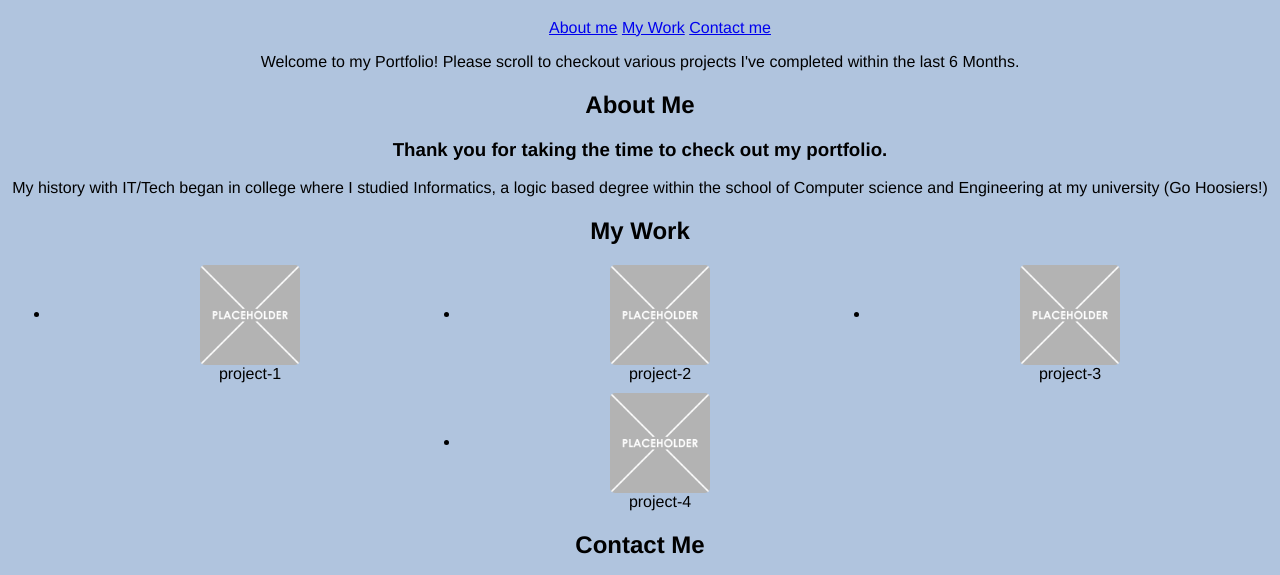
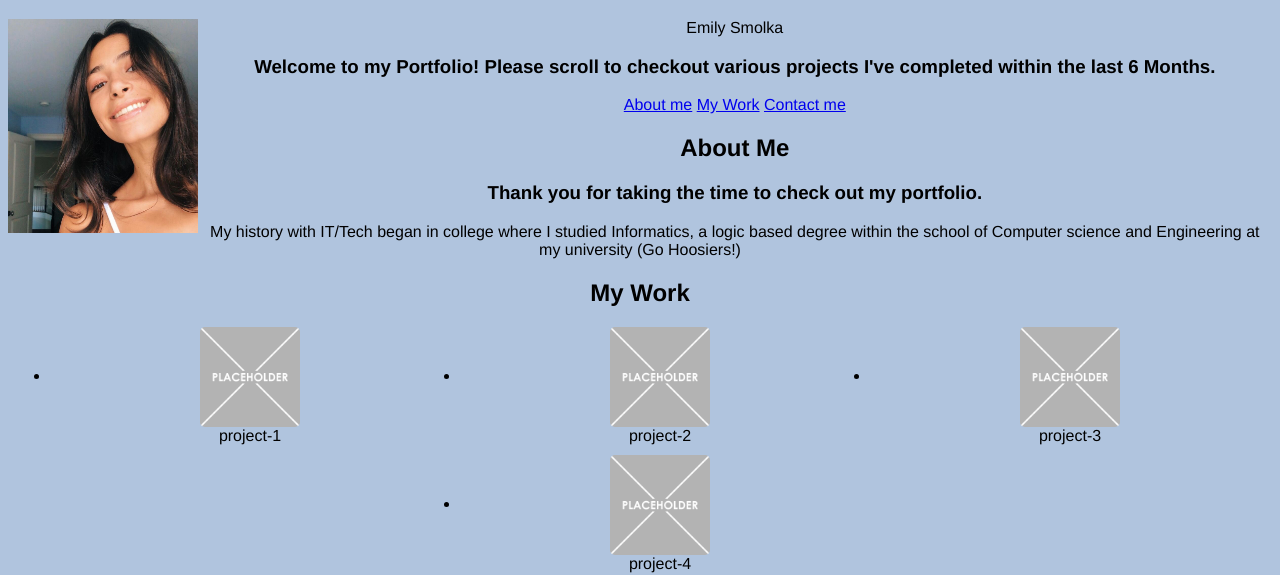
Before and after one commit to emismol/portfolio, a plain HTML site: page index.html in a window 1280 px wide. Shown: the part 61-636 px from the top of the page. Drawn offline with Linux system fonts and the light colour scheme.

Commit message:
added image and reformatted nav

```diff
--- a/assets/style.css
+++ b/assets/style.css
@@ -5,6 +5,12 @@ body {
 
 header{
     text-align: center;
+}
+
+header img {
+    float:inline-start;
+    width: 15%;
+    height: 10%;
 }
 header nav ul li {
     display: inline;
--- a/index.html
+++ b/index.html
@@ -11,6 +11,11 @@
        <!-- Header -->
     <header>
         <h1>Welcome to my Portfolio</h1>
+        <img src="./assets/images/IMG_1199.jpg" alt="" />
+        <p>Emily Smolka</p>
+        <h3>
+            Welcome to my Portfolio! Please scroll to checkout various projects I've completed within the last 6 Months.
+        </h3>
 
       <!--Nav Bar-->
       <nav>
@@ -21,9 +26,6 @@
             <li> <a href=#contact-me>Contact me</a> </li>
         </ul>
       </nav>
-        <p>
-          Welcome to my Portfolio! Please scroll to checkout various projects I've completed within the last 6 Months.
-        </p>
       </header>
       <main>
       <!--About Me section-->
```
Also changed, not shown: assets/images/IMG_1199.jpg (added), 2 other files.
